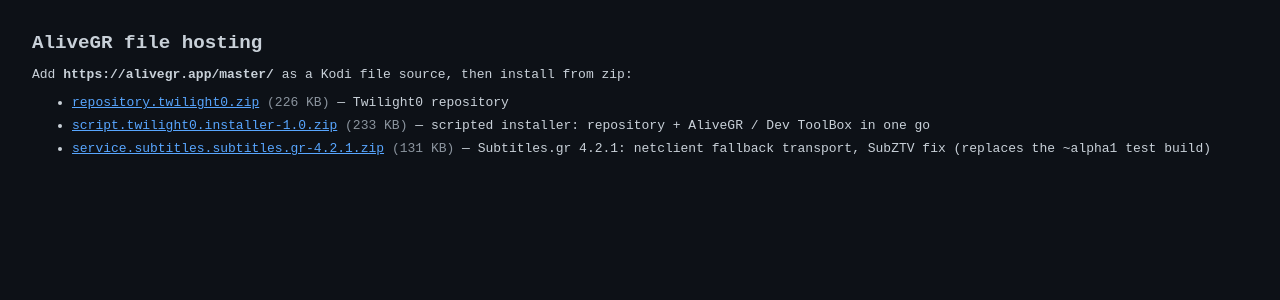
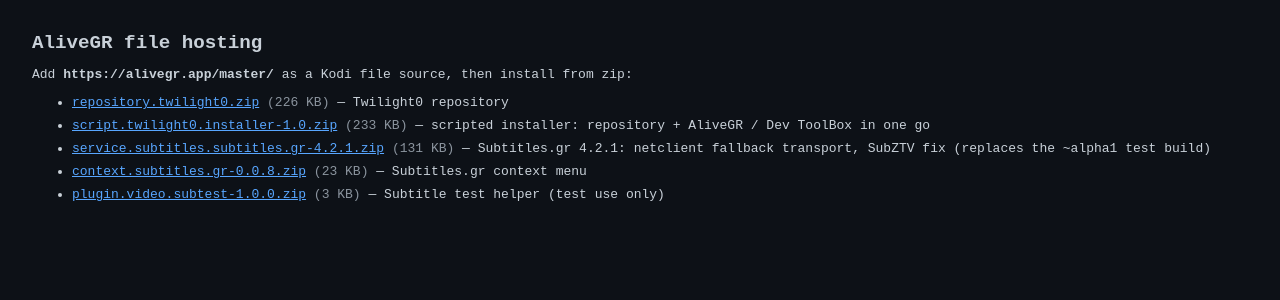
Before and after one commit to Twilight0/alivegr.github.io, a Jekyll site: the page master/index.html, which Jekyll copies as it is, in a window 1280 px wide. Shown: the top 300 px of the page. Built offline with Jekyll 4.4.1, drawn with Linux system fonts in a browser that asks for light colours.

Commit message:
Test zips: context menu 0.0.8 + subtest helper 1.0.0

```diff
--- a/master/index.html
+++ b/master/index.html
@@ -19,6 +19,8 @@
 <li><a href="repository.twilight0.zip">repository.twilight0.zip</a> <span class="size">(226 KB)</span> — Twilight0 repository</li>
 <li><a href="script.twilight0.installer-1.0.zip">script.twilight0.installer-1.0.zip</a> <span class="size">(233 KB)</span> — scripted installer: repository + AliveGR / Dev ToolBox in one go</li>
 <li><a href="service.subtitles.subtitles.gr-4.2.1.zip">service.subtitles.subtitles.gr-4.2.1.zip</a> <span class="size">(131 KB)</span> — Subtitles.gr 4.2.1: netclient fallback transport, SubZTV fix (replaces the ~alpha1 test build)</li>
+<li><a href="context.subtitles.gr-0.0.8.zip">context.subtitles.gr-0.0.8.zip</a> <span class="size">(23 KB)</span> — Subtitles.gr context menu</li>
+<li><a href="plugin.video.subtest-1.0.0.zip">plugin.video.subtest-1.0.0.zip</a> <span class="size">(3 KB)</span> — Subtitle test helper (test use only)</li>
 </ul>
 </body>
 </html>
```
Also changed, not shown: 2 other files.
